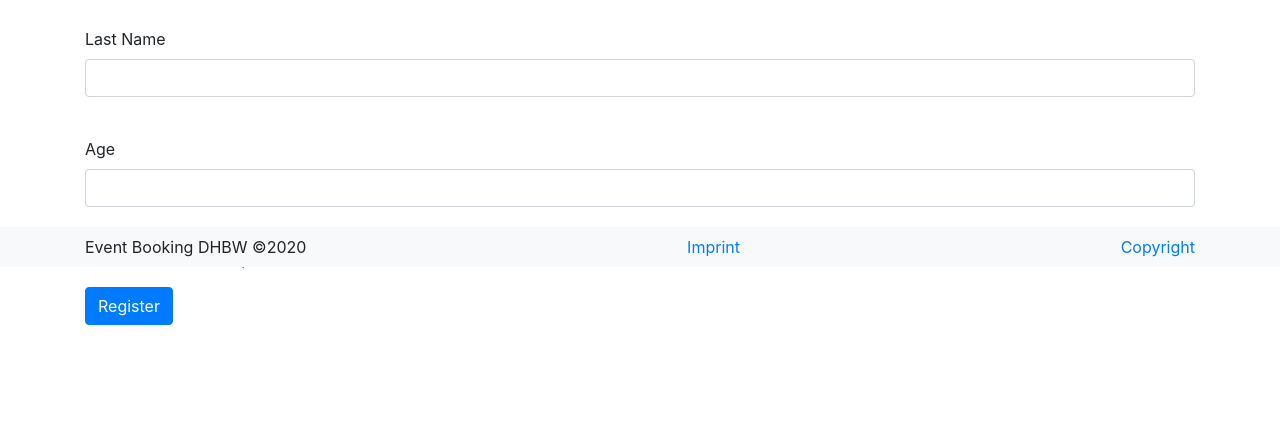
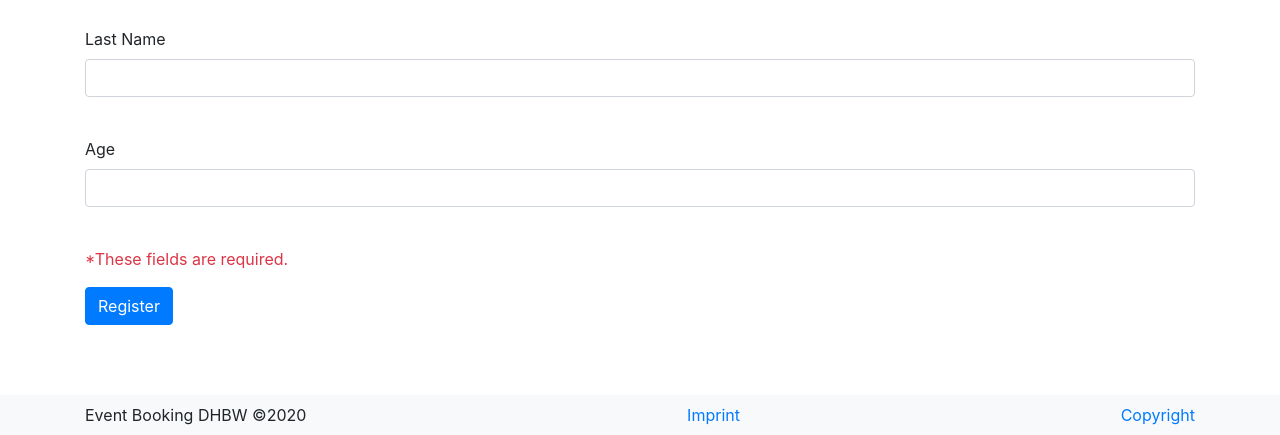
Before and after one commit to Haiyn/dhbw-event-booking, a PHP site: the page made by src/views/register/register.phtml in a window 1280 px wide. Shown: the part 533-968 px from the top of the page. Before the commit the page ends 858 px from the top, so only its background shows below. Run offline with PHP 8.4, Linux system fonts and the light colour scheme; the template is opened without the code that fills it, so the values that code supplies are empty; some libraries are stand-ins or nearby versions.

Commit message:
kind of works

```diff
--- a/src/views/shared/footer/footer.css
+++ b/src/views/shared/footer/footer.css
@@ -1,7 +1,3 @@
 footer {
-    position: absolute;
-    right: 0;
-    bottom: 0;
-    left:0;
     margin-top: 70px;
 }
--- a/src/views/shared/footer/footer.phtml
+++ b/src/views/shared/footer/footer.phtml
@@ -1,4 +1,4 @@
-<footer class="footer">
+<footer class="footer align-bottom">
     <nav class="navbar navbar-expand-lg navbar-light bg-light">
     <div class="container">
             Event Booking DHBW  &copy2020
```
